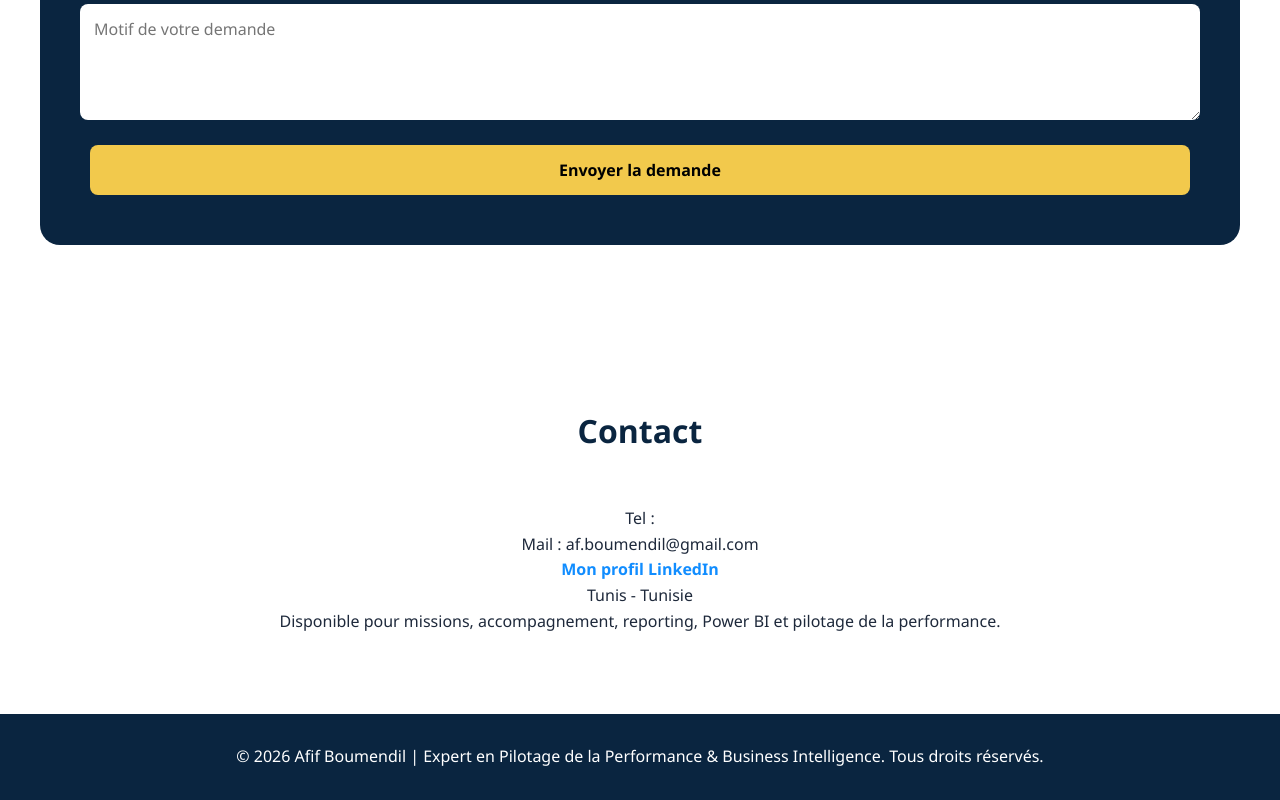
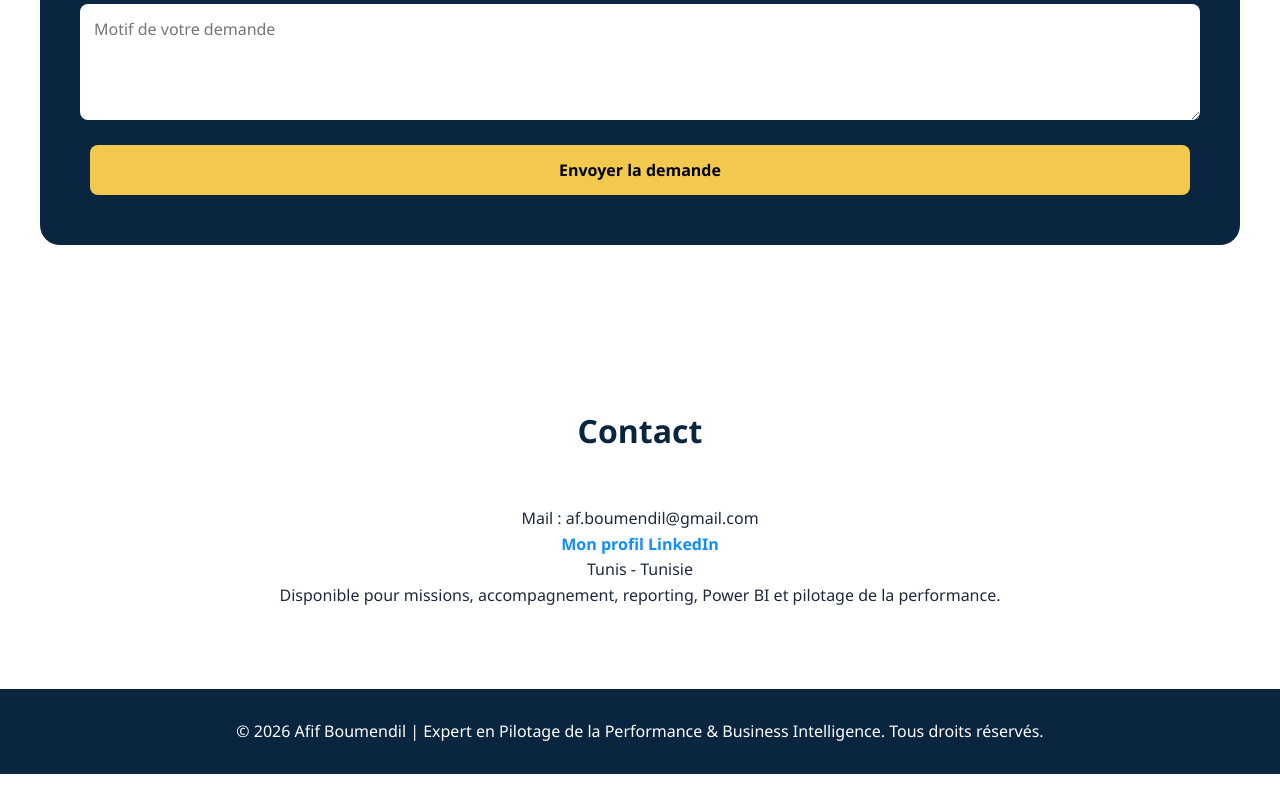
Before and after one commit to fifaboumend50-arch/afif-portfolio, a plain HTML site: page index.html in a window 1280 px wide. Shown: the part 3458-4258 px from the top of the page. After the commit the page ends 4232 px from the top, so only its background shows below. Drawn offline with Linux system fonts and the light colour scheme.

Commit message:
Add files via upload

```diff
--- a/index.html
+++ b/index.html
@@ -841,10 +841,6 @@ Envoyer la demande
 
 <h2 class="section-title" data-i18n="contact_title">Contact</h2>
 
-<p style="text-align:center;" data-i18n="contact_phone">
-Tel :
-</p>
-
 <p style="text-align:center;">
 Mail : af.boumendil@gmail.com
 </p>
@@ -990,7 +986,6 @@ const translations = {
     cv_reason: "Motif de votre demande",
     cv_submit: "Envoyer la demande",
     contact_title: "Contact",
-    contact_phone: "Tel : ",
     contact_linkedin: "Mon profil LinkedIn",
     contact_location: "Tunis - Tunisie\nDisponible pour missions, accompagnement, reporting, Power BI et pilotage de la performance.",
     footer_text: "© 2026 Afif Boumendil | Expert en Pilotage de la Performance & Business Intelligence. Tous droits réservés.",
@@ -1066,7 +1061,6 @@ const translations = {
     cv_reason: "Reason for your request",
     cv_submit: "Send request",
     contact_title: "Contact",
-    contact_phone: "Phone: ",
     contact_linkedin: "My LinkedIn profile",
     contact_location: "Tunis - Tunisia\nAvailable for assignments, consulting, reporting, Power BI and performance management.",
     footer_text: "© 2026 Afif Boumendil | Performance Management & Business Intelligence Expert. All rights reserved.",
@@ -1142,7 +1136,6 @@ const translations = {
     cv_reason: "سبب الطلب",
     cv_submit: "إرسال الطلب",
     contact_title: "اتصل بي",
-    contact_phone: "الهاتف: ",
     contact_linkedin: "ملفي على LinkedIn",
     contact_location: "تونس - تونس\nمتاح للمهام والمواكبة والتقارير وPower BI وقيادة الفعالية.",
     footer_text: "© 2026 عفيف بومنديل | خبير في قيادة الفعالية وذكاء الأعمال. جميع الحقوق محفوظة.",
```
